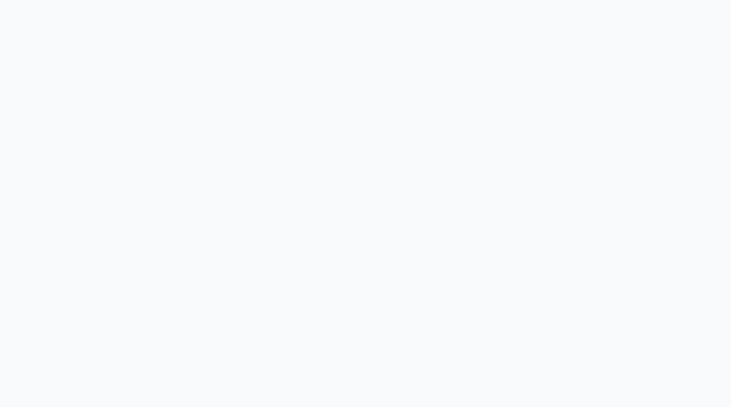
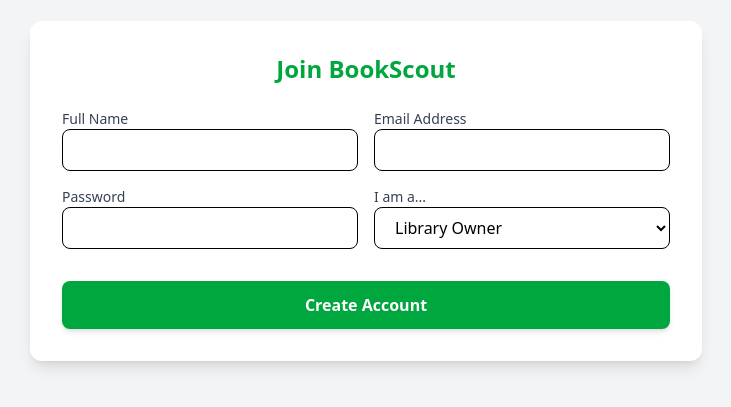
Before and after one commit to arpan-semwal/Book-Scout, a React app in the folder frontend/: page /register in a window 1280 px wide. Before the commit this address had no page. Shown: the part 209-616 px from the top of the page, without its empty margins (274-1005 px from the left). Built offline with nearby package versions, Linux system fonts and the light colour scheme; the HTML template or start-up script is replaced by a standard one.

Commit message:
Created a functional regsiter page

```diff
--- a/frontend/src/App.tsx
+++ b/frontend/src/App.tsx
@@ -1,5 +1,6 @@
 import { BrowserRouter as Router, Routes, Route, Navigate } from 'react-router-dom';
 import Login from './pages/Login';
+import Register from './pages/Register';
 
 function App() {
   return (
@@ -8,6 +9,7 @@
         {/* Is div ki wajah se poora app responsive background lega */}
         <Routes>
           <Route path="/login" element={<Login />} />
+          <Route path="/register" element={<Register />} />
           <Route path="/" element={<Navigate to="/login" />} />
           {/* Dashboard route hum agle step mein banayenge */}
         </Routes>
--- /dev/null
+++ b/frontend/src/pages/Dashboard.tsx
@@ -0,0 +1,12 @@
+import React from 'react'
+
+const Dashboard = () => {
+  return (
+    <div className="p-4 md:p-8">
+      <h1 className="text-2xl font-bold">Welcome to your Dashboard</h1>
+      <p className="text-gray-600">Yahan aapki libraries ki list dikhegi.</p>
+    </div>
+  );
+}
+
+export default Dashboard
--- /dev/null
+++ b/frontend/src/pages/Register.tsx
@@ -0,0 +1,90 @@
+import React, { useState } from 'react';
+import API from '../api/axiosInstance';
+import { useNavigate } from 'react-router-dom';
+import { AxiosError } from 'axios';
+
+const Register = () => {
+  const [formData, setFormData] = useState({
+    name: '',
+    email: '',
+    password: '',
+    role: 'owner' // Default hum owner maan ke chal rahe hain
+  });
+  const [error, setError] = useState('');
+  const navigate = useNavigate();
+
+  const handleSubmit = async (e: React.FormEvent) => {
+    e.preventDefault();
+    try {
+      // Sahi path: /users/register
+      await API.post('/users/register', formData);
+      alert("Account created! Now login.");
+      navigate('/login');
+    } catch (err: unknown) {
+      const axiosError = err as AxiosError<{ message: string }>;
+      setError(axiosError.response?.data?.message || "Registration failed");
+    }
+  };
+
+  return (
+    <div className="min-h-screen flex items-center justify-center bg-gray-100 p-4">
+      <div className="bg-white p-6 md:p-8 rounded-xl shadow-lg w-full max-w-2xl">
+        <h2 className="text-2xl font-bold mb-6 text-center text-green-600">Join BookScout</h2>
+
+        {error && <div className="bg-red-100 text-red-600 p-3 rounded mb-4 text-sm">{error}</div>}
+
+        <form onSubmit={handleSubmit} className="space-y-4">
+          {/* RESPONSIVE GRID: Mobile pe 1 column, Medium screens (md) pe 2 columns */}
+          <div className="grid grid-cols-1 md:grid-cols-2 gap-4">
+            <div>
+              <label className="block text-sm font-medium text-gray-700">Full Name</label>
+              <input
+                type="text"
+                className="w-full px-4 py-2 border rounded-lg focus:ring-2 focus:ring-green-400 outline-none"
+                onChange={(e) => setFormData({...formData, name: e.target.value})}
+                required
+              />
+            </div>
+            <div>
+              <label className="block text-sm font-medium text-gray-700">Email Address</label>
+              <input
+                type="email"
+                className="w-full px-4 py-2 border rounded-lg focus:ring-2 focus:ring-green-400 outline-none"
+                onChange={(e) => setFormData({...formData, email: e.target.value})}
+                required
+              />
+            </div>
+          </div>
+
+          <div className="grid grid-cols-1 md:grid-cols-2 gap-4">
+            <div>
+              <label className="block text-sm font-medium text-gray-700">Password</label>
+              <input
+                type="password"
+                className="w-full px-4 py-2 border rounded-lg focus:ring-2 focus:ring-green-400 outline-none"
+                onChange={(e) => setFormData({...formData, password: e.target.value})}
+                required
+              />
+            </div>
+            <div>
+              <label className="block text-sm font-medium text-gray-700">I am a...</label>
+              <select
+                className="w-full px-4 py-2 border rounded-lg focus:ring-2 focus:ring-green-400 outline-none bg-white"
+                onChange={(e) => setFormData({...formData, role: e.target.value})}
+              >
+                <option value="owner">Library Owner</option>
+                <option value="student">Student / Reader</option>
+              </select>
+            </div>
+          </div>
+
+          <button className="w-full bg-green-600 text-white py-3 rounded-lg font-semibold hover:bg-green-700 transition shadow-md mt-4">
+            Create Account
+          </button>
+        </form>
+      </div>
+    </div>
+  );
+};
+
+export default Register;
```
